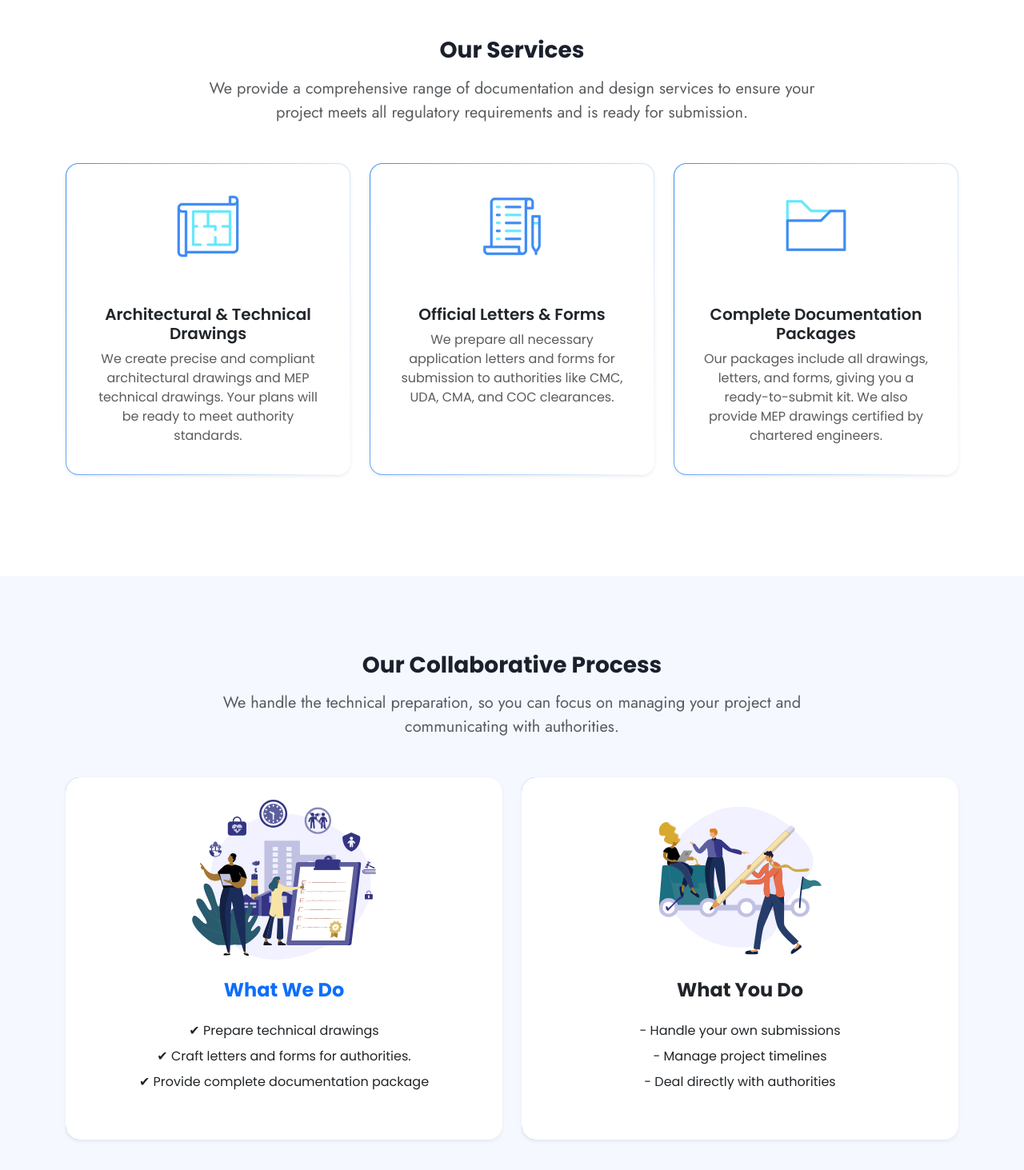
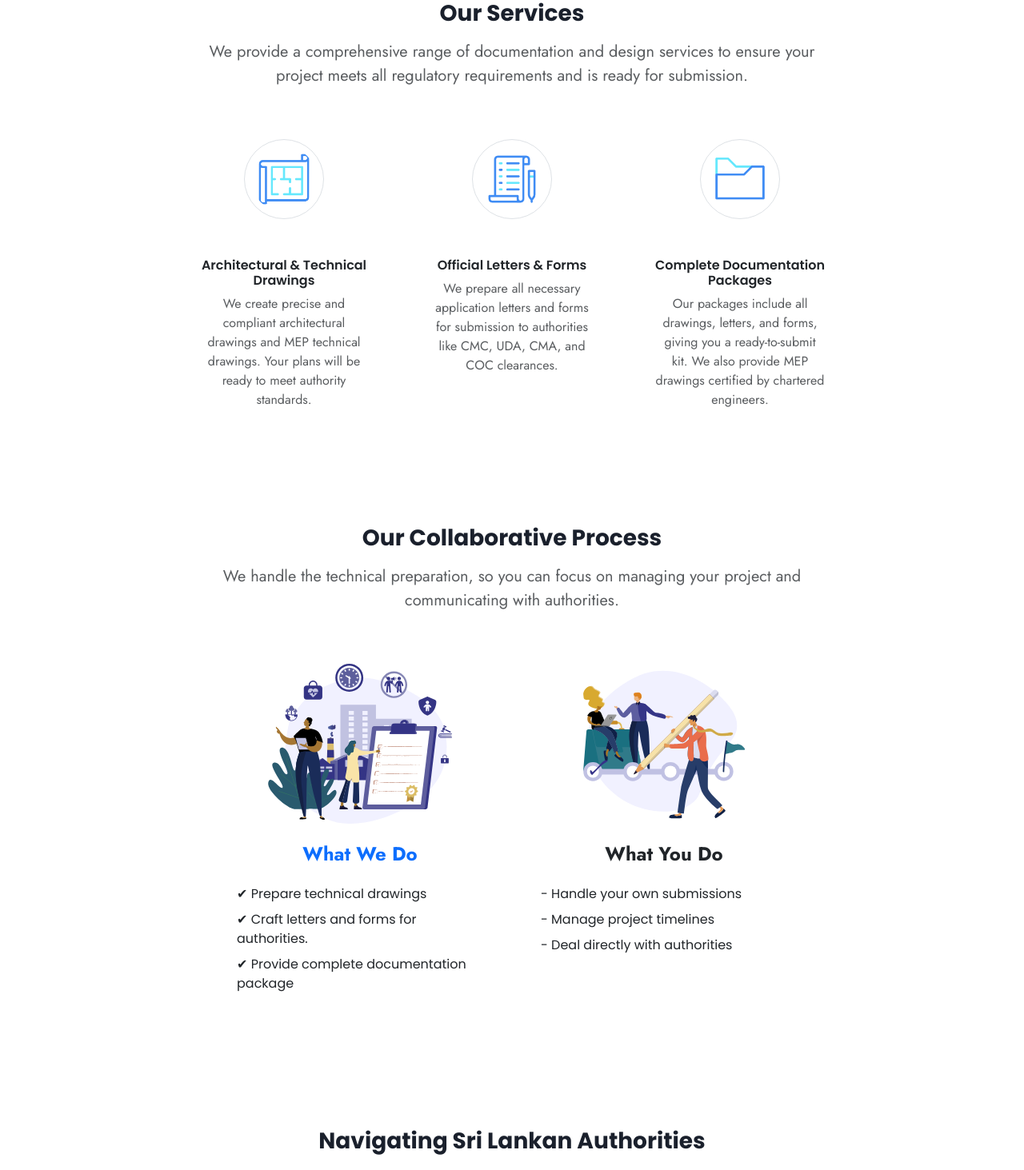
Before and after one commit to dev-kalindu/lanka_layouts, a React (Vite) app: page /#/ in a window 1280 px wide. Shown: the part 880-2343 px from the top of the page at 80% size. Built offline with nearby package versions, Linux system fonts and the light colour scheme; a web font is replaced by a local one.

Commit message:
bugs fixed

```diff
--- a/package.json
+++ b/package.json
@@ -17,6 +17,7 @@
     "axios": "^1.8.4",
     "gsap": "^3.13.0",
     "i18next": "^25.5.0",
+    "lucide-react": "^0.545.0",
     "react": "^19.0.0",
     "react-dom": "^19.0.0",
     "react-google-recaptcha": "^3.1.0",
--- a/src/Pages/Home/index.jsx
+++ b/src/Pages/Home/index.jsx
@@ -20,7 +20,7 @@ function index() {
         data-bs-target="#navbar-example2"
         data-bs-root-margin="0px 0px -40%"
         data-bs-smooth-scroll="true"
-        className="scrollspy-example bg-body-tertiary rounded-2"
+        className="scrollspy-example rounded-2"
         tabIndex="0"
       >
         {/* Hero Section */}
--- a/src/Pages/Home/partials/authorities.jsx
+++ b/src/Pages/Home/partials/authorities.jsx
@@ -2,8 +2,8 @@ import React from "react";
 
 function authorities() {
   return (
-    <div>
-      <section className="py-5 bg-white service-section">
+    <div className="pb-5">
+      <section className="py-5 bg-white custom-spacing ">
         <div className="container">
           <h3 className="text-center fw-bold mb-3">
             Navigating Sri Lankan Authorities
--- a/src/Pages/Home/partials/contactus.jsx
+++ b/src/Pages/Home/partials/contactus.jsx
@@ -38,7 +38,7 @@ function contactus() {
       );
   };
   return (
-    <div>
+    <div className="">
       <section id="contact" className="py-5 contact-us-background">
         <div className="container">
           <div className="row contact-us align-items-center">
--- a/src/Pages/Home/partials/featuredsection.jsx
+++ b/src/Pages/Home/partials/featuredsection.jsx
@@ -32,7 +32,7 @@ function featuredsection() {
               </p>
               <a
                 href="#services"
-                className="btn btn-primary custom-btn mt-4 px-5 py-2 jost"
+                className="btn btn-primary custom-btn mt-4 px-5 py-2 jost hero-btn"
               >
                 {t("services")}
               </a>
--- a/src/Pages/Home/partials/process.jsx
+++ b/src/Pages/Home/partials/process.jsx
@@ -3,7 +3,7 @@ import React from "react";
 function process() {
   return (
     <div>
-      <section id="process" className="py-5 service-section contact-us-background">
+      <section id="process" className="py-5 bg-white custom-spacing">
         <div class="h"></div>
         <div class="v"></div>
         <div className="container">
@@ -17,9 +17,10 @@ function process() {
             We handle the technical preparation, so you can focus on managing
             your project and communicating with authorities.
           </p>
-          <div className="row g-4">
-            <div className="col-md-6">
-              <div className="card card-border-radius shadow-sm border-0 h-100">
+          <div className="row g-4 justify-content-center
+          ">
+            <div className="col-md-4">
+              <div className="card card-border-radius border-0 h-100">
                 <div className="card-body">
                   <div className="crd-img-wrapper text-center">
                     <img
@@ -28,10 +29,10 @@ function process() {
                       alt=""
                     />
                   </div>
-                  <h4 className="fw-bold text-primary mb-3 pt-4 text-center">
+                  <h4 className="fw-bold text-primary mb-3 pt-4 text-center jost">
                     What We Do
                   </h4>
-                  <ul className="list-unstyled text-center p-2">
+                  <ul className="list-unstyled p-2">
                     <li className="mb-2">✔ Prepare technical drawings</li>
                     <li className="mb-2">
                       ✔ Craft letters and forms for authorities.
@@ -43,8 +44,8 @@ function process() {
                 </div>
               </div>
             </div>
-            <div className="col-md-6">
-              <div className="card card-border-radius shadow-sm border-0 h-100 rounded">
+            <div className="col-md-4">
+              <div className="card card-border-radius border-0 h-100 rounded">
                 <div className="card-body">
                   <div className="crd-img-wrapper text-center">
                     <img
@@ -53,8 +54,8 @@ function process() {
                       alt=""
                     />
                   </div>
-                  <h4 className="fw-bold mb-3 pt-4 text-center">What You Do</h4>
-                  <ul className="list-unstyled text-center p-2">
+                  <h4 className="fw-bold mb-3 pt-4 text-center jost">What You Do</h4>
+                  <ul className="list-unstyled p-2">
                     <li className="mb-2">- Handle your own submissions</li>
                     <li className="mb-2">- Manage project timelines</li>
                     <li className="mb-2">- Deal directly with authorities</li>
--- a/src/Pages/Home/partials/services.jsx
+++ b/src/Pages/Home/partials/services.jsx
@@ -4,7 +4,7 @@ import { useTranslation } from "react-i18next";
 function services() {
   const { t } = useTranslation();
   return (
-    <section id="services" className="py-5 bg-white service-section">
+    <section id="services" className="py-5 bg-white custom-spacing">
       <div className="container">
         <h3 className="text-center fw-bold mb-3">{t("services")}</h3>
         <p
@@ -15,17 +15,18 @@ function services() {
           to ensure your project meets all regulatory requirements and is ready
           for submission.
         </p>
-        <div className="row g-4">
-          <div className="col-md-4">
-            <div className="card shadow-sm h-100 rounded-4 text-center">
+        <div className="row g-4 justify-content-center">
+          <div className="col-md-3">
+            <div className="card h-100 rounded-4 border-0 text-center">
               <div className="card-body px-4 pb-4">
-                <div className="card-img text-center pb-5">
-                    <img src="Images/blueprint.gif" width={100} alt="" />
+                <div className="card-img pb-5">
+                    <img src="Images/blueprint.gif" className="bg-white rounded-circle p-2 border crd-img-div" width={100} alt="" />
                 </div>
-                <h5 className="card-title fw-semibold">
+                <h5 className="card-title fw-semibold fs-6">
                   Architectural & Technical Drawings
                 </h5>
-                <p className="card-text text-muted">
+                {/* <div className="custom_uderline border-bottom border-2  border  w-50 my-3"></div> */}
+                <p className="card-text text-muted jost">
                   We create precise and compliant architectural drawings and MEP
                   technical drawings. Your plans will be ready to meet authority
                   standards.
@@ -33,16 +34,17 @@ function services() {
               </div>
             </div>
           </div>
-          <div className="col-md-4">
-            <div className="card shadow-sm h-100 rounded-4 text-center">
+          <div className="col-md-3">
+            <div className="card h-100 rounded-4 border-0 text-center">
               <div className="card-body px-4 pb-4">
-                <div className="card-img text-center pb-5">
-                    <img src="Images/letter.gif" width={100} alt="" />
+                <div className="card-img pb-5">
+                    <img src="Images/letter.gif" className="bg-white rounded-circle p-2 border" width={100} alt="" />
                 </div>
-                <h5 className="card-title fw-semibold">
+                <h5 className="card-title fw-semibold fs-6">
                   Official Letters & Forms
                 </h5>
-                <p className="card-text text-muted">
+                 {/* <div className="custom_uderline border-bottom border-2  border  w-50 my-3"></div> */}
+                <p className="card-text text-muted jost">
                   We prepare all necessary application letters and forms for
                   submission to authorities like CMC, UDA, CMA, and COC
                   clearances.
@@ -50,16 +52,17 @@ function services() {
               </div>
             </div>
           </div>
-          <div className="col-md-4">
-            <div className="card shadow-sm h-100 rounded-4 text-center">
+          <div className="col-md-3">
+            <div className="card h-100 rounded-4 border-0 text-center">
               <div className="card-body px-4 pb-4">
-                <div className="card-img text-center pb-5">
-                    <img src="Images/folder.gif" width={100} alt="" />
+                <div className="card-img pb-5">
+                    <img src="Images/folder.gif" className="bg-white rounded-circle p-2 border" width={100} alt="" />
                 </div>
-                <h5 className="card-title fw-semibold">
+                <h5 className="card-title fw-semibold fs-6">
                   Complete Documentation Packages
                 </h5>
-                <p className="card-text text-muted">
+                 {/* <div className="custom_uderline border-bottom border-2  border  w-50 my-3"></div> */}
+                <p className="card-text text-muted jost">
                   Our packages include all drawings, letters, and forms, giving
                   you a ready-to-submit kit. We also provide MEP drawings
                   certified by chartered engineers.
--- a/src/assets/CSS/App.css
+++ b/src/assets/CSS/App.css
@@ -12,6 +12,7 @@ body {
   color: #1a202c;
   /* overflow: hidden;  */
   scroll-behavior: smooth !important;
+  background-color: white !important;
 }
 .jost {
   font-family: "Jost", sans-serif !important;
@@ -19,7 +20,24 @@ body {
 .story-script {
   font-family: "Story Script", sans-serif;
 }
+.custom-spacing{
+  padding-top: 5rem !important;
+  padding-bottom: 2.5rem !important;
+}
 
+.card-background{
+  background: #F5F9FF;
+}
+.custom_uderline{
+  border-color: black !important;
+}
+
+.hero-btn:hover{
+  background-color: rgba(255, 255, 255, 0.659) !important;
+  border-color: black !important;
+  color: black !important;
+  transition: 0.2s ease-in-out !important;
+}
 .cursor-dot {
   height: 10px;
   width: 10px;
@@ -78,6 +96,7 @@ body {
   color: white;
   border-color: white;
   border-radius: 0;
+   transition: 0.2s ease-in-out !important;
 }
 
 .custom-btn-2 {
@@ -222,7 +241,7 @@ body {
 .call-btn {
   animation: pulse 2s infinite;
 }
-.service-section .card {
+/* .service-section .card {
   display: flex;
   justify-content: center;
   align-items: center;
@@ -232,7 +251,7 @@ body {
   background: linear-gradient(#ffffff, #ffffff) padding-box,
     linear-gradient(var(--angle), #ffffff, #3f8cf4) border-box !important;
   animation: 8s rotate linear infinite;
-}
+} */
 
 @keyframes rotate {
   to {
```
Also changed, not shown: 1 other file (tests, documents, lock files or other folders).
